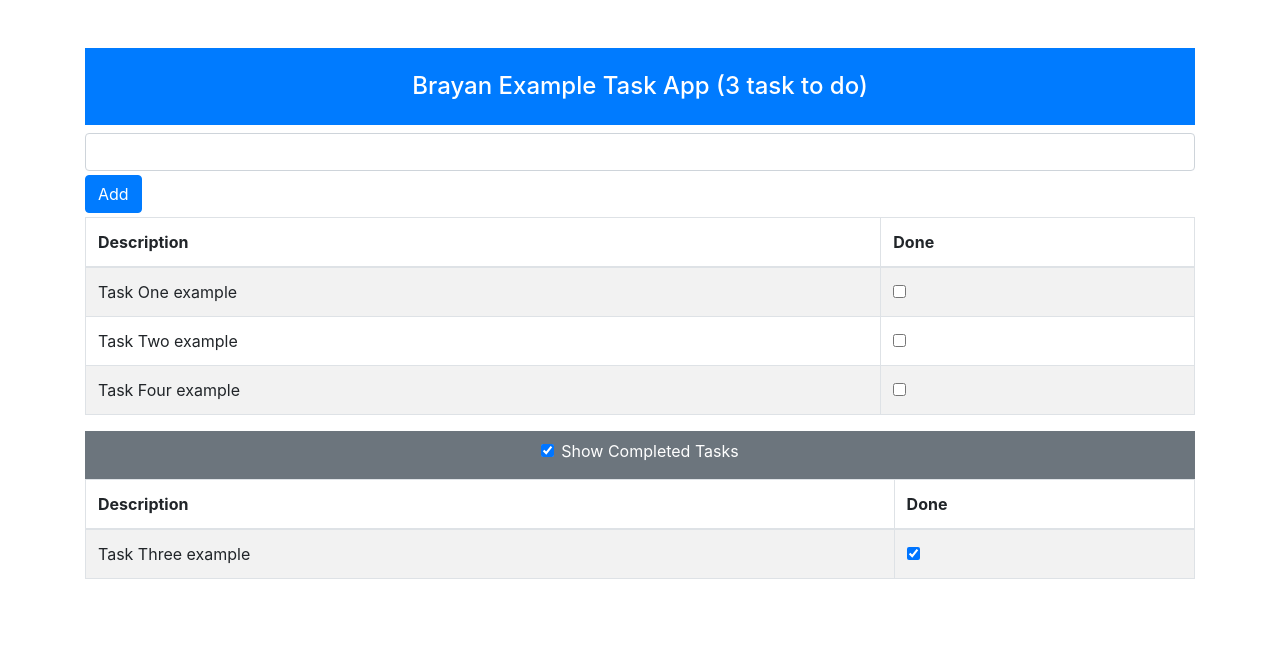
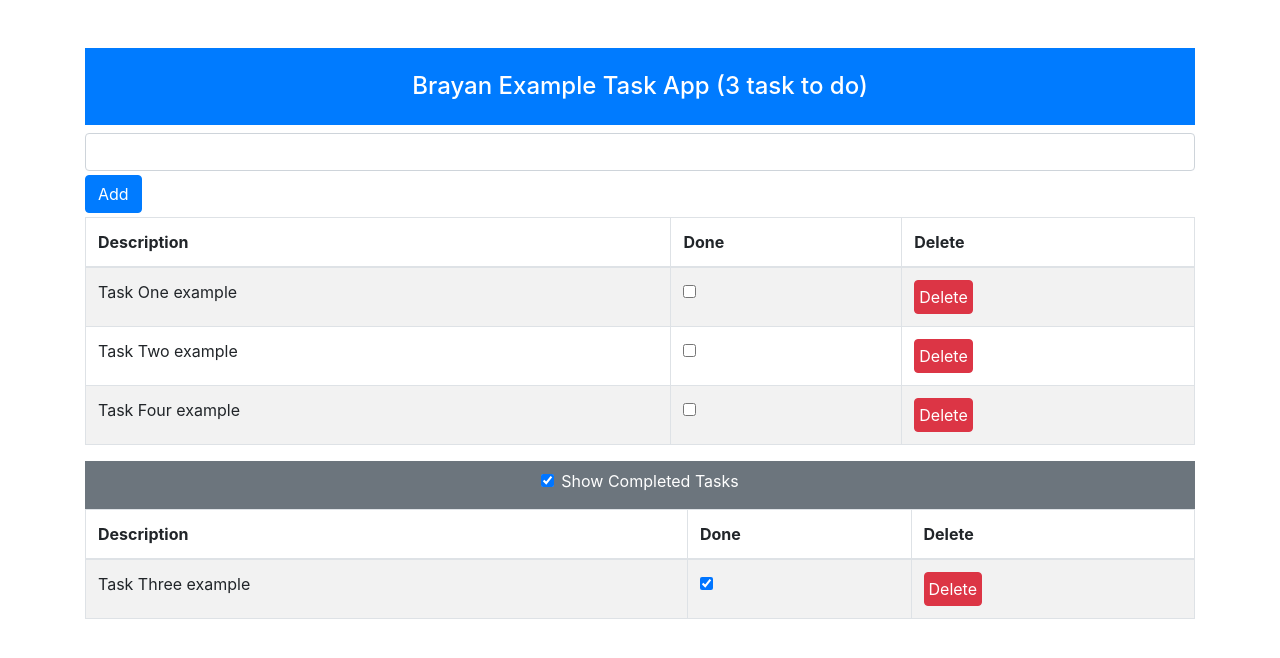
Before and after one commit to brayangomez22/task-app-react, a React (Create React App) app: page / in a window 1280 px wide. Shown: the top 658 px of the page. Built offline with nearby package versions, Linux system fonts and the light colour scheme.

Commit message:
add preview

```diff
--- a/src/App.js
+++ b/src/App.js
@@ -62,6 +62,7 @@ function App() {
           <tr>
             <th>Description</th>
             <th>Done</th>
+            <th>Delete</th>
           </tr>
         </thead>
 
@@ -82,6 +83,7 @@ function App() {
             <tr>
               <th>Description</th>
               <th>Done</th>
+              <th>Delete</th>
             </tr>
           </thead>
 
--- a/src/components/TaskRow.js
+++ b/src/components/TaskRow.js
@@ -1,16 +1,37 @@
-import React from 'react'
+import React from "react";
 
-export const TaskRow = props => (
+export const TaskRow = (props) => {
+  const showData = () => {
+    const currentName = props.task.name;
+
+    const data = JSON.parse(localStorage.getItem("tasks"));
+    for (var i = 0; i < data.length; i++) {
+      if (data[i]["name"] === currentName) {
+        const taskDelete = data.splice(i, i + 1);
+      }
+    }
+
+    localStorage.setItem('tasks', JSON.stringify(data))
+    window.location.reload()
+  };
+
+  return (
     <tr key={props.task.name}>
       <td>{props.task.name}</td>
       <td>
         <input
           type="checkbox"
           checked={props.task.done}
-                onChange={() => props.toggleTask(props.task)}
+          onChange={() => props.toggleTask(props.task)}
           name="done"
           id="done"
         />
       </td>
+      <td>
+        <button className="btn btn-danger p-1" onClick={showData}>
+          Delete
+        </button>
+      </td>
     </tr>
-)
+  );
+};
```
Also changed, not shown: public/preview.png (added). Lines whose indentation alone changed are shown as unchanged.
